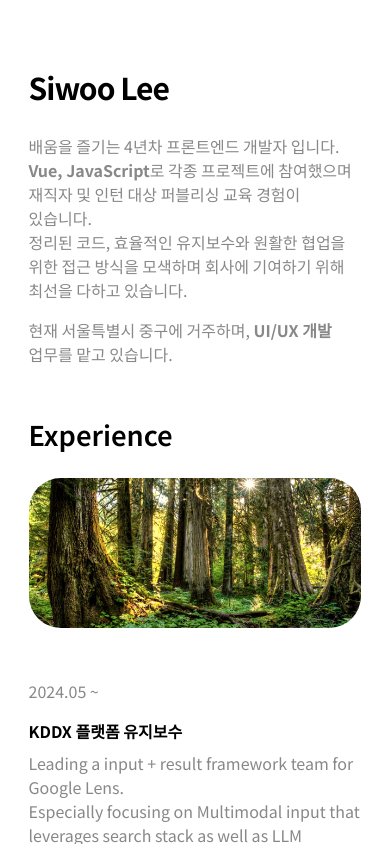
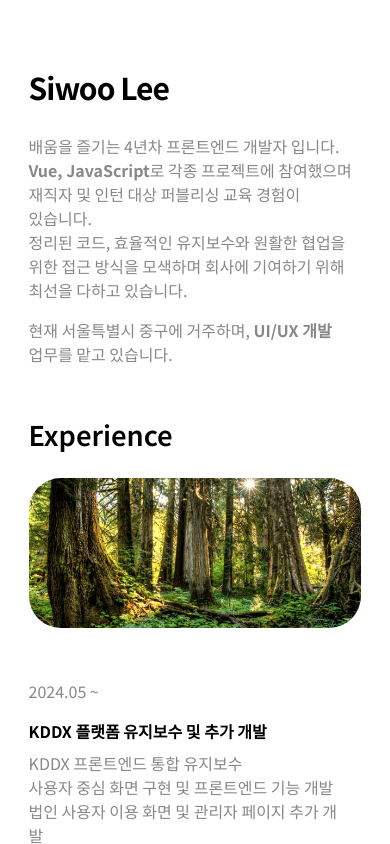
Before and after one commit to lswdev/simple-portfolio, a Vue app in the folder portfolio/: page /intro in a window 390 px wide. Shown: the part 844-1688 px from the top of the page. Built offline with nearby package versions, Linux system fonts and the light colour scheme.

Commit message:
experience 등 추가

```diff
--- a/portfolio/src/App.vue
+++ b/portfolio/src/App.vue
@@ -10,8 +10,8 @@
 
       <div class="common-page">
         <Intro></Intro>
+        <Educate></Educate>
         <Works></Works>
-        <Resume></Resume>
       </div>
     </div>
   </div>
@@ -21,10 +21,10 @@
 import Enter from '@/views/Enter.vue';
 import Intro from '@/views/Intro.vue';
 import Works from '@/views/Works.vue';
-import Resume from '@/views/Resume.vue';
+import Educate from '@/views/Educate.vue';
 
 export default {
-  components: { Enter, Intro, Works, Resume },
+  components: { Enter, Intro, Works, Educate },
   data: () => ({
     page: 0,
     startY: 0,
--- a/portfolio/src/assets/css/intro.css
+++ b/portfolio/src/assets/css/intro.css
@@ -29,12 +29,13 @@
   flex-direction: column;
   gap: 2rem;
   overflow-y: scroll;
+  padding-right: 1rem;
 }
 
 /* 스크롤바 커스텀 */
 .grid-contents::-webkit-scrollbar {
   display: block !important;
-  width: 5px;
+  width: 8px;
   height: 5px;
 }
 
@@ -59,7 +60,7 @@
 .grid-contents > .exp {
   display: flex;
   flex-direction: row;
-  justify-content: space-between;
+  justify-content: flex-start;
   align-items: flex-start;
   gap: 2rem;
   color: #888;
@@ -120,13 +121,16 @@ section.page-contain p > b {
   .grid-contents {
     margin-top: 2rem;
   }
+  .grid-contents::-webkit-scrollbar {
+    width: 5px;
+  }
   .grid-contents > .exp {
     flex-direction: column !important;
     justify-content: flex-start !important;
-    align-items: flex-start !important;
+    align-items: center;
     gap: 1rem !important;
     padding-top: 1.2rem;
-  }
+    text-align: center;  }
   .grid-picture {
     width: 100%;
     height: 150px;
@@ -140,10 +144,18 @@ section.page-contain p > b {
   .item-grid > div:last-child {
     order: 1;
   }
-}
-
-@media all and (max-width: 1000px) {
   .page-contain {
     padding: 1rem 1.785rem;
   }
 }
+
+@media all and (max-width: 768px) {
+  .grid-contents > .exp {
+    flex-direction: column !important;
+    justify-content: flex-start !important;
+    align-items: flex-start !important;
+    gap: 1rem !important;
+    padding-top: 1.2rem;
+    text-align: left;
+  }
+}
--- a/portfolio/src/assets/css/resume.css
+++ b/portfolio/src/assets/css/resume.css
@@ -1,3 +1,3 @@
-#resume-page {
+#education-page {
   position: relative;
 }
--- a/portfolio/src/assets/css/works.css
+++ b/portfolio/src/assets/css/works.css
@@ -29,9 +29,11 @@
   flex-flow: row wrap;
   justify-content: center;
   gap: 1rem;
+  padding-bottom: 1rem;
 }
 .works-grid > div {
-  width: calc(100%/2);
+  /*width: calc(100%/2);*/
+  width: 100%;
   border: 1px solid black;
   box-sizing: border-box;
 }
--- a/portfolio/src/routes/routes.js
+++ b/portfolio/src/routes/routes.js
@@ -20,9 +20,9 @@ export const router = new VueRouter({
       name: 'works',
       component: () => import('@/views/Works.vue'),
     },{
-      path: '/resume',
-      name: 'resume',
-      component: () => import('@/views/Resume.vue'),
+      path: '/educate',
+      name: 'educate',
+      component: () => import('@/views/Educate.vue'),
     },{
       path: '/about',
       name: 'about',
--- /dev/null
+++ b/portfolio/src/views/Educate.vue
@@ -0,0 +1,13 @@
+
+<template>
+  <div id="education-page" style="position: relative;">
+    Educate Page
+  </div>
+</template>
+
+<script>
+
+export default {
+
+}
+</script>
--- a/portfolio/src/views/Intro.vue
+++ b/portfolio/src/views/Intro.vue
@@ -1,4 +1,3 @@
-
 <template>
   <div id="intro-page">
     <section class="page-contain">
@@ -9,9 +8,7 @@
           <strong>Vue, JavaScript</strong>로 각종 프로젝트에 참여했으며 재직자 및 인턴 대상 퍼블리싱 교육 경험이 있습니다. <br>
           정리된 코드, 효율적인 유지보수와 원활한 협업을 위한 접근 방식을 모색하며 회사에 기여하기 위해 최선을 다하고 있습니다.
         </p>
-        <p>
-          현재 서울특별시 중구에 거주하며, <strong>UI/UX 개발</strong> 업무를 맡고 있습니다.
-        </p>
+        <p>현재 서울특별시 중구에 거주하며, <strong>UI/UX 개발</strong> 업무를 맡고 있습니다.</p>
       </div>
 
       <div class="item-contain">
@@ -42,12 +39,59 @@
     components: {  },
     data:() => ({
       expList: [
-        { period: '2024.05 ~ ', expTitle: 'KDDX 플랫폼 유지보수', expDesc: `Leading a input + result framework team for Google Lens.<br>Especially focusing on Multimodal input that leverages search stack as well as LLM capabilities.` },
-        { period: '2024.02 ~ 2024.04', expTitle: 'PayGo 근로관리 App', expDesc: `Leading a input + result framework team for Google Lens.<br>Especially focusing on Multimodal input that leverages search stack as well as LLM capabilities.` },
-        { period: '2023.07 ~ 2024.01', expTitle: 'KDDX 우편물 디지털 전환시스템', expDesc: `Leading a input + result framework team for Google Lens.<br>Especially focusing on Multimodal input that leverages search stack as well as LLM capabilities.` },
-        { period: '2022.12 ~ 2023.06', expTitle: '미즈호 전자문서유통플랫폼 meDP시스템', expDesc: `Leading a input + result framework team for Google Lens.<br>Especially focusing on Multimodal input that leverages search stack as well as LLM capabilities.` },
-        { period: '2022.05 ~ 2022.11', expTitle: 'NH투자증권 모바일 등기', expDesc: `Leading a input + result framework team for Google Lens.<br>Especially focusing on Multimodal input that leverages search stack as well as LLM capabilities.` },
-        { period: '2021.09 ~ 2022.04', expTitle: 'KT Paperless 플랫폼', expDesc: `Leading a input + result framework team for Google Lens.<br>Especially focusing on Multimodal input that leverages search stack as well as LLM capabilities.` },
+        {
+          period: '2024.05 ~ ', expTitle: 'KDDX 플랫폼 유지보수 및 추가 개발',
+          expDesc: `
+            KDDX 프론트엔드 통합 유지보수 <br>
+            사용자 중심 화면 구현 및 프론트엔드 기능 개발 <br>
+            법인 사용자 이용 화면 및 관리자 페이지 추가 개발 <br>
+            Figma를 통한 웹 디자이너 협업
+          `
+        },
+        {
+          period: '2024.02 ~ 2024.04', expTitle: 'PayGo 근로관리 App',
+          expDesc: `
+            PayGo 근로관리 App 랜딩페이지 제작 <br>
+            Vue.js를 활용하여 다양한 디바이스 환경에 최적화된 반응형 프론트엔드 UI 구현 <br>
+            디자인 변경 사항에 따른 사용자 경험 개선 퍼블리싱 <br>
+            Figma를 통한 웹 디자이너 협업
+          `
+        },
+        {
+          period: '2023.07 ~ 2024.01', expTitle: 'KDDX 우편물 디지털 전환시스템',
+          expDesc: `
+            KDDX 랜딩페이지 제작 <br>
+            통합메시징 서비스(UMS) 관리페이지, 발송 프로세스 및 서식 관리 기능 개발 <br>
+            클라이언트단 데이터 미리보기 기능 및 발송 기능 개발 <br>
+            전자계약 서식 관리 및 문서 저장 기능 개발 <br>
+            Kubenetes 서버 관리 및 운영 서버 배포 <br>
+            Figma를 통한 웹 디자이너 협업
+          `
+        },
+        {
+          period: '2022.12 ~ 2023.06', expTitle: '미즈호 전자문서유통플랫폼 meDP시스템',
+          expDesc: `
+            meDP 관리자 권한 관리, 사용자 관리 페이지 등 Mixins, Route, Vuex, axios 등의 기술을 이용한 클라이언트 신규 개발 <br>
+            CSS 프레임워크 기반 웹 반응형 페이지 퍼블리싱 ( bootstrap-vue ) <br>
+          `
+        },
+        {
+          period: '2022.05 ~ 2022.11', expTitle: 'NH투자증권 모바일 등기',
+          expDesc: `
+            Jaspersoft Community Edition 리포팅 툴로 MySQL 데이터베이스와 연동하여 동적 데이터 추출 및 데이터 바인딩 PDF 서식 개발 <br>
+            사용자 요구사항에 맞춘 쿼리 작성 및 데이터 분석으로 최적화된 PDF 생성 <br>
+            thymeleaf 템플릿 엔진으로 모바일 반응형 이메일, SMS, MMS 템플릿 서식 개발 <br>
+            XD를 통한 웹 디자이너 협업
+          `
+        },
+        {
+          period: '2021.09 ~ 2022.04', expTitle: 'KT Paperless 플랫폼',
+          expDesc: `
+            KT Paperless 서식 개발 담당자 <br>
+            포탈 고객 서비스 이용 등 KT 협업을 통한 개통신청 및 가이드 지원 <br>
+            KT Paperless 유지보수 및 추가 개발, 결함리스트 작성 및 디버깅
+          `
+        },
       ],
     }),
   }
--- a/portfolio/src/views/Resume.vue
+++ /dev/null
@@ -1,16 +0,0 @@
-
-<template>
-  <div id="resume-page" style="position: relative;">
-    Resume Page
-    <Footer></Footer>
-  </div>
-</template>
-
-<script>
-import Footer from "@/views/Footer.vue";
-
-export default {
-  components: { Footer }
-
-}
-</script>
```
Also changed, not shown: portfolio/src/views/Works.vue (+27 -5 lines).
